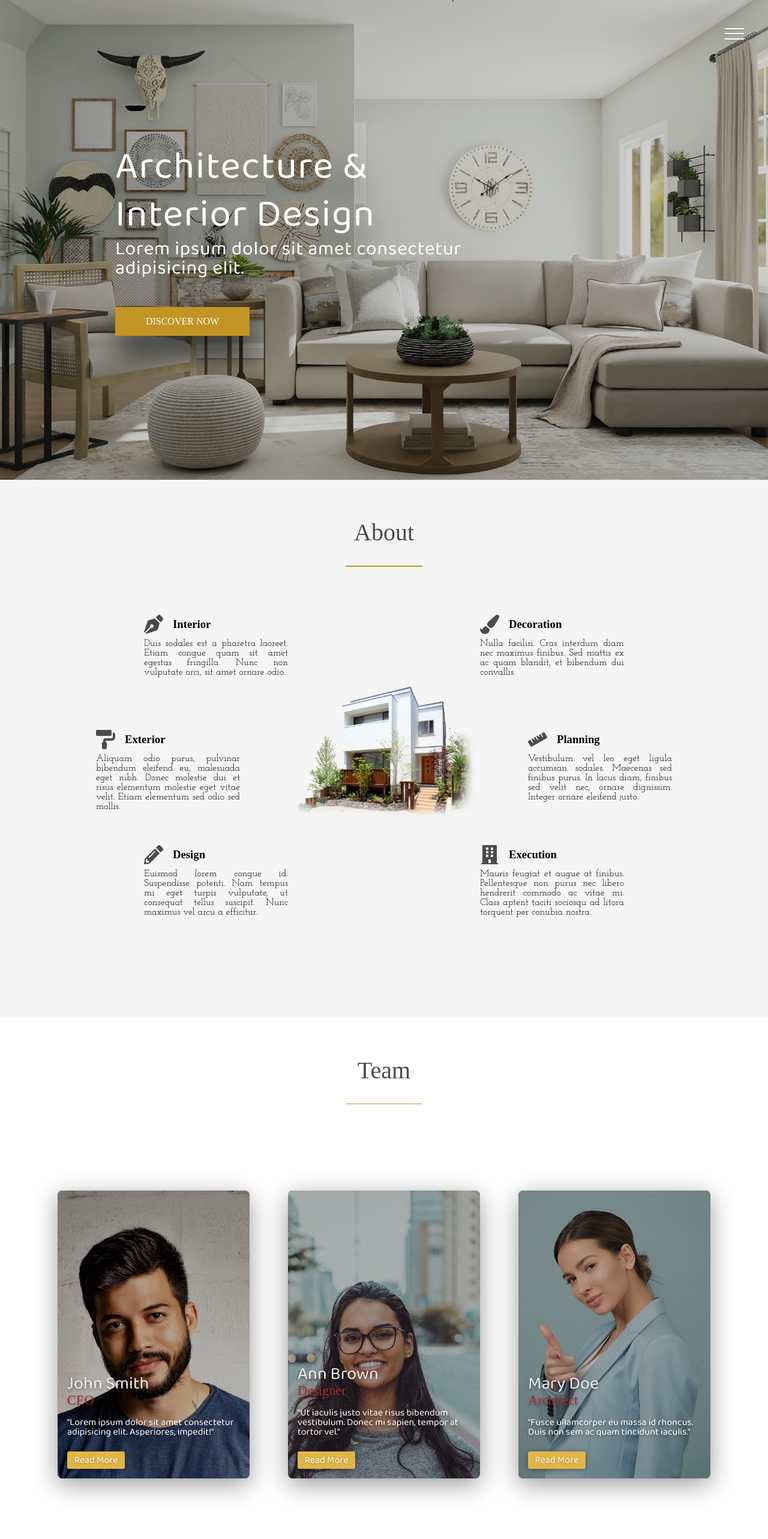
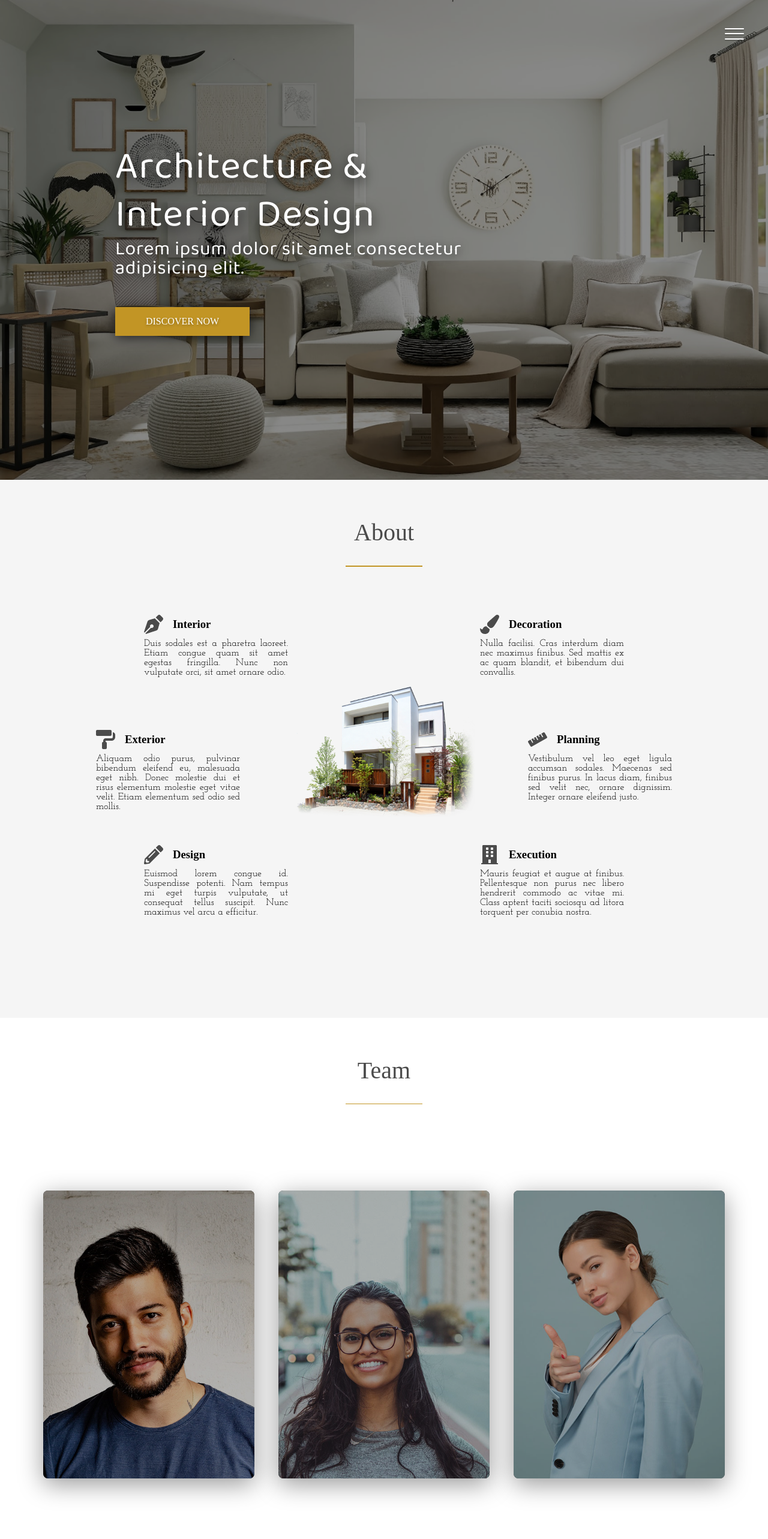
Before and after one commit to abhsyk/architect, a React (Create React App) app: page / in a window 1280 px wide. Shown: the top 2566 px of the page at 60% size. Built offline with nearby package versions, Linux system fonts and the light colour scheme; a web font is replaced by a local one.

Commit message:
Stylings

```diff
--- a/src/components/common/Input/index.tsx
+++ b/src/components/common/Input/index.tsx
@@ -9,7 +9,7 @@ interface Props extends InputHTMLAttributes<HTMLInputElement> {
 const Input: FC<Props> = ({ label, ...rest }) => {
   return (
     <StyledInput>
-      <input {...rest} className="field" />
+      <input {...rest} className="field" placeholder=" " />
       <label htmlFor={rest.id}>{label}</label>
     </StyledInput>
   );
@@ -34,7 +34,8 @@ const StyledInput = styled.div`
       border-bottom-style: solid;
     }
 
-    :focus ~ label {
+    :focus ~ label,
+    :not(:placeholder-shown) ~ label {
       transform: translateY(-1.4rem);
       font-size: 0.8rem;
     }
--- a/src/components/common/TeamItem/index.tsx
+++ b/src/components/common/TeamItem/index.tsx
@@ -18,7 +18,7 @@ const TeamItem: FC<Props> = ({ name, position, description, image }) => {
       <ImageWrapper>
         <img src={image} alt={position} />
       </ImageWrapper>
-      <Info>
+      <Info className="info">
         <h2>{name}</h2>
         <h3>{position}</h3>
         <p>{description}</p>
@@ -31,11 +31,15 @@ const TeamItem: FC<Props> = ({ name, position, description, image }) => {
 // Styles
 const Card = styled(motion.div)`
   position: relative;
-  width: 20rem;
+  width: 22rem;
   height: 30rem;
   box-shadow: 0 10px 40px rgba(0, 0, 0, 0.4);
   border-radius: 0.5rem;
   overflow: hidden;
+
+  :hover .info {
+    opacity: 1;
+  }
 `;
 
 const ImageWrapper = styled.div`
@@ -54,8 +58,10 @@ const ImageWrapper = styled.div`
 const Info = styled.div`
   position: absolute;
   bottom: 0;
-  padding: 1rem;
+  padding: 1.5rem;
   text-shadow: 0 2px 5px rgba(0, 0, 0, 0.4);
+  opacity: 0;
+  transition: all 0.4s ease-out;
 
   /* Name */
   h2 {
@@ -96,6 +102,7 @@ const Info = styled.div`
     text-shadow: 0 1px 4px rgba(0, 0, 0, 0.3);
     border-radius: 0.2rem;
     box-shadow: 0 1px 8px rgba(0, 0, 0, 0.4);
+    cursor: pointer;
   }
 `;
 
--- a/src/components/section/Hero/index.tsx
+++ b/src/components/section/Hero/index.tsx
@@ -11,7 +11,7 @@ const Hero: FC = () => {
           initial="hidden"
           animate="show"
           src="/images/hero-bg.jpg"
-          alt=""
+          alt="hero"
         />
       </ImageWrapper>
       <Banner variants={container} initial="hidden" animate="show">
@@ -38,7 +38,7 @@ const StyledHero = styled.div`
 const ImageWrapper = styled.div`
   width: 100%;
   height: 100%;
-  background: rgba(0, 0, 0, 0.9);
+  background: #000;
   overflow: hidden;
 
   img {
@@ -62,7 +62,7 @@ const Banner = styled(motion.div)`
     width: 50%;
     line-height: 5rem;
     letter-spacing: 0.1rem;
-    text-shadow: 0 30px 50px rgba(0, 0, 0, 0.7);
+    text-shadow: 0 6px 20px rgba(0, 0, 0, 0.7);
   }
 
   p {
@@ -72,7 +72,7 @@ const Banner = styled(motion.div)`
     line-height: 2rem;
     letter-spacing: 0.05rem;
     margin-bottom: 3rem;
-    text-shadow: 0 30px 50px rgba(0, 0, 0, 0.7);
+    text-shadow: 0 3px 15px rgba(0, 0, 0, 0.7);
   }
 
   button {
@@ -84,13 +84,13 @@ const Banner = styled(motion.div)`
     text-transform: uppercase;
     background-color: #c29525;
     color: #fff;
-    text-shadow: 0 20px 40px rgba(0, 0, 0, 0.3);
-    box-shadow: 0 30px 50px rgba(0, 0, 0, 0.7);
+    text-shadow: 0 2px 4px rgba(0, 0, 0, 0.3);
+    box-shadow: 0 3px 20px rgba(0, 0, 0, 0.7);
     cursor: pointer;
   }
 `;
 
-// Animation variants
+// Animation variables
 const container = {
   hidden: { y: 100 },
   show: {
@@ -112,7 +112,7 @@ const bgAnim = {
   hidden: { scale: 1.5, opacity: 0 },
   show: {
     scale: 1,
-    opacity: 1,
+    opacity: 0.7,
     transition: {
       ease: 'easeOut',
       duration: 10,
--- a/src/components/ui/HamburgerButton/index.tsx
+++ b/src/components/ui/HamburgerButton/index.tsx
@@ -6,14 +6,10 @@ const HamburgerButton: FC = () => {
   const { isSidebarOpen, openSidebar, closeSidebar } = useUI();
 
   return (
-    <Button
-      className={`${isSidebarOpen ? 'active' : ''}`}
-      onClick={isSidebarOpen ? closeSidebar : openSidebar}
-    >
-      <Line />
-      <Line />
-      <Line />
-      <span onClick={closeSidebar}>Close</span>
+    <Button onClick={isSidebarOpen ? closeSidebar : openSidebar}>
+      <Line className={`line line-1 ${isSidebarOpen ? 'active' : ''}`} />
+      <Line className={`line line-2 ${isSidebarOpen ? 'active' : ''}`} />
+      <Line className={`line line-3 ${isSidebarOpen ? 'active' : ''}`} />
     </Button>
   );
 };
@@ -29,35 +25,21 @@ const Button = styled.div`
   flex-direction: column;
   justify-content: space-evenly;
   cursor: pointer;
+  border-radius: 50%;
   z-index: 150;
 
-  span {
-    position: absolute;
-    width: 6rem;
-    height: 2rem;
-    left: 3rem;
-    background: ${({ theme }) => theme.colors.primary};
-    color: ${({ theme }) => theme.colors.white};
-    font-size: 1rem;
-    letter-spacing: 1px;
-    display: flex;
-    justify-content: center;
-    align-items: center;
+  .active.line {
+    background: rgba(0, 0, 0, 0.6);
+  }
+  .active.line-1 {
+    transform: rotate(45deg) translate(4px, 8px);
+  }
+  .active.line-2 {
     opacity: 0;
     visibility: hidden;
-    transition: all 0.2s;
-
-    ::before {
-      content: '';
-      position: absolute;
-      border-top: 10px solid transparent;
-      border-right: 10px solid ${({ theme }) => theme.colors.primary};
-      border-left: 10px solid transparent;
-      border-bottom: 10px solid transparent;
-      top: 50%;
-      left: -1.2rem;
-      transform: translateY(-50%);
-    }
+  }
+  .active.line-3 {
+    transform: rotate(-45deg) translate(4px, -8px);
   }
 `;
 
@@ -65,7 +47,9 @@ const Line = styled.div`
   width: 100%;
   height: 2px;
   background: ${({ theme }) => theme.colors.white};
-  box-shadow: 0 1px 2px rgba(0, 0, 0, 0.2);
+  box-shadow: 0 2px 2px rgba(0, 0, 0, 0.2);
+  border-radius: 2px;
+  transition: all 0.2s;
 `;
 
 export default HamburgerButton;
```
